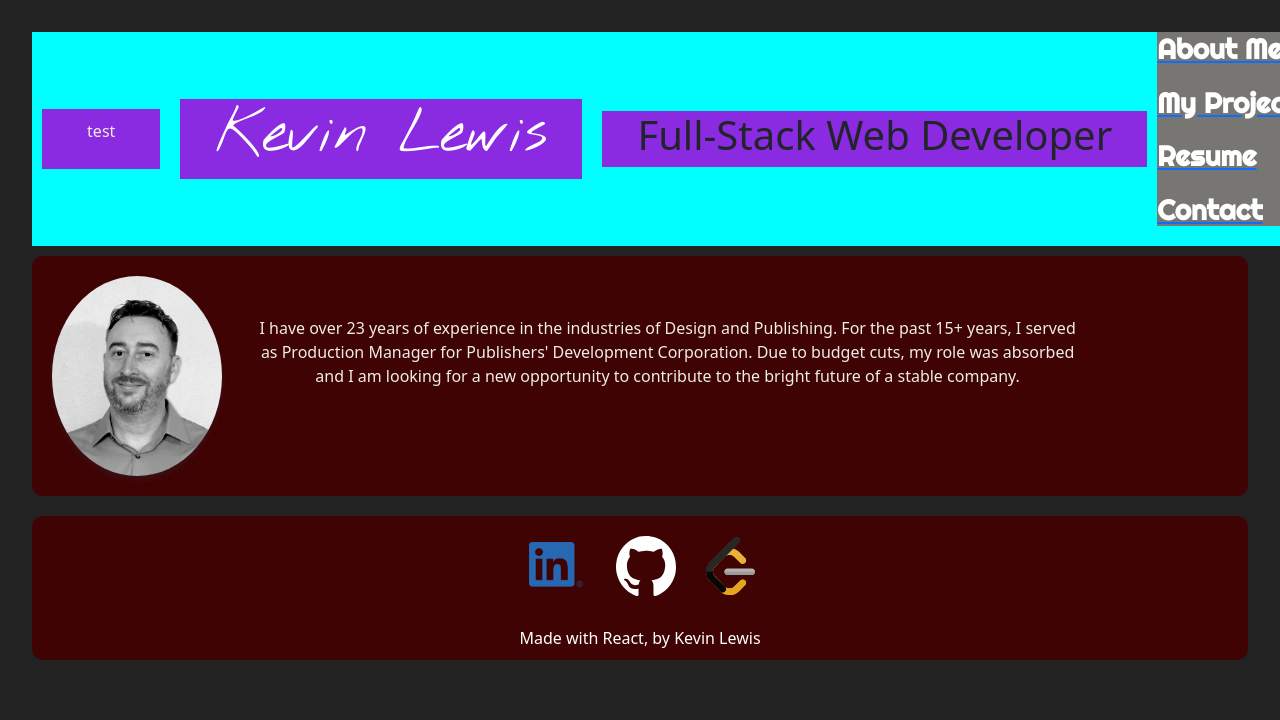
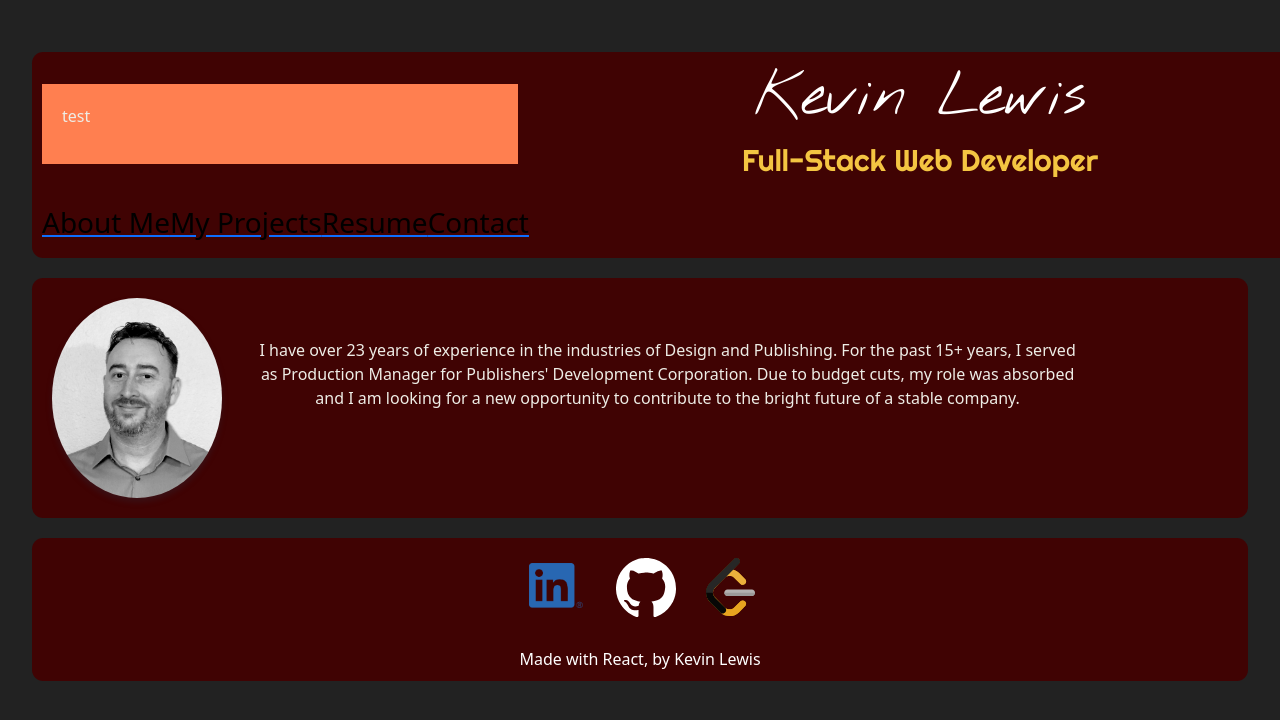
Before and after one commit to KPL33/react_port, a React (Vite) app: page /contact in a window 1280 px wide. Shown: the top 720 px of the page. Built offline with nearby package versions, Linux system fonts and the light colour scheme.

Commit message:
css cleanup

```diff
--- a/src/components/Contact/index.jsx
+++ b/src/components/Contact/index.jsx
@@ -28,7 +28,7 @@ export default function Contact() {
   return (
     <section>
       <form onSubmit={handleSubmit}>
-        <h3>Contact</h3>
+        <h3 id="contact">Contact</h3>
         <div className="form-outline mb-4">
           <label className="form-label" htmlFor="form4Example1">
             <h4>Name:</h4>
--- a/src/components/Contact/styles.css
+++ b/src/components/Contact/styles.css
@@ -1,19 +1,23 @@
-.form-label, h3 {
+.form-label {
+
+    display: block;
+    margin-bottom: 10px;
+}
+
+#contact {
+    text-align: left;
+    color: white;
+    margin-bottom: 20px;
+}
+
+h4 {
+    color: #F4C542;
+    font-family: "Nothing You Could Do", sans-serif;
+    margin-top: 0;
+    font-weight: bold;
     text-align: left;
     display: block;
-    margin-bottom: 10px; /* Add some spacing between labels and input fields */
-}
-
-h3, h4 {
-    margin-top: 0;
-    font-weight: bold;
-
-}
-
-h3 {
-    color: white;
-    margin-bottom: 20px;
-    font-family: "Righteous", sans-serif;
+    margin-bottom: 10px;
 }
 
 #send {
@@ -23,15 +27,14 @@ h3 {
     font-size: 20px;
 }
 
-h4 {
-    color: #F4C542;
-    font-family: "Nothing You Could Do", sans-serif;
+#contact, #send {
+    font-family: "Righteous", sans-serif;
 }
 
 form {
     background-color: #400303;
-    padding: 1rem; /* Add some padding to the form container */
-    border-radius: 0.7rem; /* Add border radius for a nicer look */
+    padding: 1rem;
+    border-radius: 0.7rem;
 }
 
 .btn.btn-primary.btn-block.mb-4 {
--- a/src/components/Header/index.jsx
+++ b/src/components/Header/index.jsx
@@ -5,14 +5,12 @@ import './styles.css';
 export default function Header() {
     return (
         <header>
-            <div className="header-box" id="logo-box">
+            <div className="header-box" id="logo">
                 <p>test</p>
             </div>
-            <div className="header-box" id="name-box">
+            <div className="header-box" id="name-webdev">
                 <h1 id="name">Kevin Lewis</h1>
-            </div>
-            <div className="header-box" id="webdev-box">
-                <h1 id="webdev">Full-Stack Web Developer</h1>
+                <h3 id="webdev">Full-Stack Web Developer</h3>
             </div>
             <div id="nav">
                 <NavBar />
--- a/src/components/Header/styles.css
+++ b/src/components/Header/styles.css
@@ -1,17 +1,20 @@
 header {
-    margin-bottom: 10px;
     width: 100vw;
-    background-color: aqua;
     display: flex;
     flex-wrap: wrap;
     justify-content: space-between;
     align-items: center;
+    text-align: center;
+    background-color: #400303;
+    margin: 20px 0px 20px 0px;
+    border-radius: 0.7rem;
+    position: flex-end;
 }
 
 .header-box {
-    background-color: blueviolet;
     flex-grow: 1;
     margin: 10px;
+    text-align: center;
 }
 
 #name {
@@ -20,12 +23,29 @@ header {
     font-size: 60px;
 }
 
-/* #logo-box {
-    max-width: 200px;
-    max-height: 200px;
-    background-color: rgb(1, 89, 60);
+#webdev {
+    color: #F4C542;
+    font-size: 30px;
+    font-family: "Righteous", sans-serif;
 }
 
-#name-box {
-    margin: 10px;
-}*/
+#nav {
+    width: 100%;
+    text-align: center;
+    padding: 10px;
+    order: 3;
+    flex-grow: 1;
+}
+
+#logo {
+    display: flex;
+    align-items: center;
+    background-color: coral;
+    padding: 10px;
+}
+
+#name-webdev {
+    display: flex;
+    flex-direction: column;
+    align-items: center;
+}
--- a/src/components/NavBar/index.jsx
+++ b/src/components/NavBar/index.jsx
@@ -3,11 +3,11 @@ import './styles.css'
 
 export default function NavBar() {
     return (
-        <nav>
-            <Link to="/About" alt="Links to the 'About' section."><h3>About Me</h3></Link>
-            <Link to="/Projects" alt="Links to the 'Projects' section."><h3>My Projects</h3></Link>
-            <Link to="/Resume" alt="Links to Resume"><h3>Resume</h3></Link>
-            <Link to="Contact" alt="Links to the 'Contact' section."><h3>Contact</h3></Link>
+        <nav className="nav-box">
+            <Link to="/About" alt="Links to the 'About' section."><h3 className="link">About Me</h3></Link>
+            <Link to="/Projects" alt="Links to the 'Projects' section."><h3 className="link">My Projects</h3></Link>
+            <Link to="/Resume" alt="Links to Resume"><h3 className="link">Resume</h3></Link>
+            <Link to="Contact" alt="Links to the 'Contact' section."><h3 className="link">Contact</h3></Link>
         </nav>
     );
 }
--- a/src/components/NavBar/styles.css
+++ b/src/components/NavBar/styles.css
@@ -1,7 +1,8 @@
-nav {
-    background-color: #777672;
+.nav-box {
+    display: flex;
 }
 
-h3 {
+.link {
 color: black;
+text-decoration: none;
 }
```
